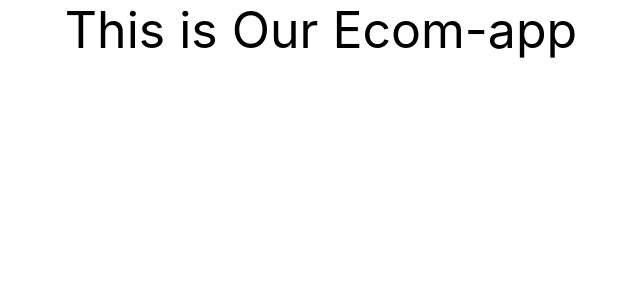
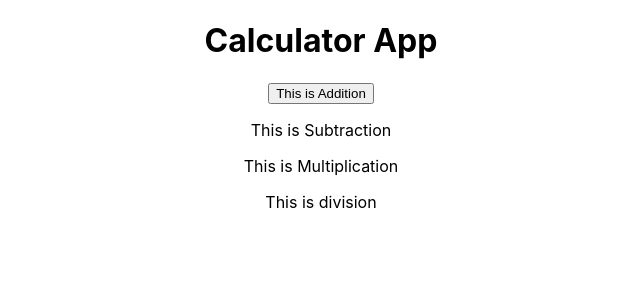
Before and after one commit to OMD-24/ecommerce, a React (Create React App) app in the folder ecom-app/: page / in a window 1280 px wide. Shown: the top 300 px of the page, without its empty margins (319-959 px from the left). Built offline with nearby package versions, Linux system fonts and the light colour scheme.

Commit message:
calculator app made

```diff
--- a/ecom-app/src/App.js
+++ b/ecom-app/src/App.js
@@ -1,12 +1,11 @@
 import logo from './logo.svg';
 import './App.css';
+import Index from './step1/Index';
 
 function App() {
   return (
     <div className="App">
-      <div style={{ fontSize: "50px" }}>
-  This is Our Ecom-app
-</div>
+    <Index/>
     </div>
   );
 }
--- a/ecom-app/src/step1/Addition.jsx
+++ b/ecom-app/src/step1/Addition.jsx
@@ -1,7 +1,7 @@
 
 
 let Addition = ( ) =>{
-    let addtion_click = () =>{
+    let addition_click = () =>{
         alert("Addition click");
     }
 
--- a/ecom-app/src/step1/Calculator.jsx
+++ b/ecom-app/src/step1/Calculator.jsx
@@ -1,5 +1,8 @@
 import React from 'react'
 import Multiplication from './Multiplication';
+import Substraction from './Subtraction';
+import Division from './Division';
+import Addition from './Addition';
 
 const Calculator = () => {
   return (
```
Also changed, not shown: ecom-app/package.json (+6 -6 lines).
